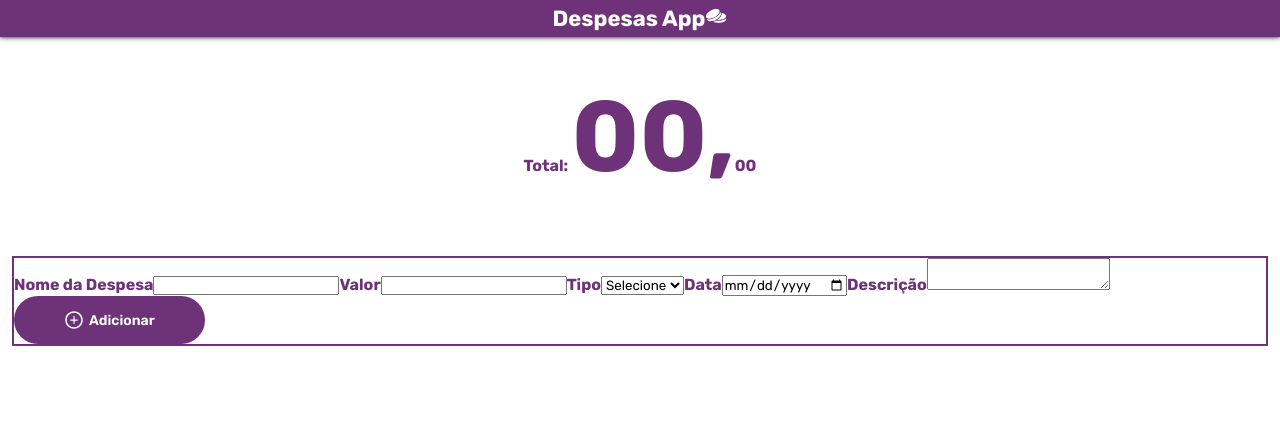
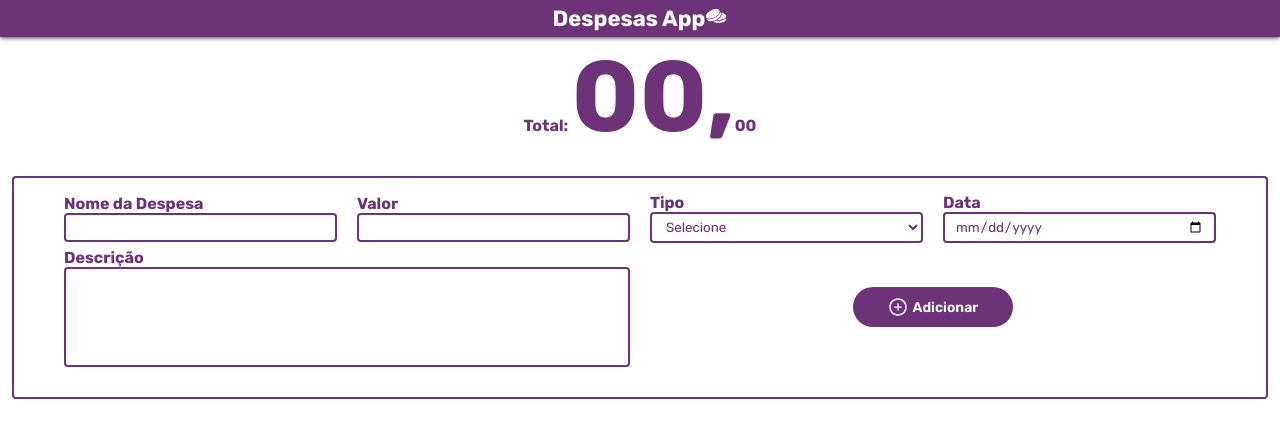
Before and after one commit to GabrielSilper/despesas-app, a React (Create React App) app: page /expenses in a window 1280 px wide. Shown: the top 438 px of the page. Built offline with nearby package versions, Linux system fonts and the light colour scheme.

Commit message:
Form do desktop ok

```diff
--- a/src/components/BtnAddExpense.jsx
+++ b/src/components/BtnAddExpense.jsx
@@ -4,8 +4,8 @@ import SButton from '../style/Button/SButton';
 
 function BtnAddExpense() {
   return (
-    <SButton>
-      <span><AiOutlinePlusCircle size={20}/></span>
+    <SButton type='button'>
+      <span><AiOutlinePlusCircle size={ 20 } /></span>
       <span>Adicionar</span>
     </SButton>
   );
--- a/src/components/DesktopExpenseForm.jsx
+++ b/src/components/DesktopExpenseForm.jsx
@@ -1,11 +1,11 @@
 import React from 'react';
+import WrapperButton from '../style/Button/WrapperButton';
 import SDForm from '../style/DesktopExpensesForm/SDForm';
 import BtnAddExpense from './BtnAddExpense';
 
 function DesktopExpenseForm() {
   return (
     <SDForm>
-      <div />
       <label htmlFor="">
         <span>Nome da Despesa</span>
         <input type="text" />
@@ -33,7 +33,9 @@ function DesktopExpenseForm() {
         <span>Descrição</span>
         <textarea />
       </label>
-      <BtnAddExpense />
+      <WrapperButton>
+        <BtnAddExpense />
+      </WrapperButton>
     </SDForm>
   );
 }
--- a/src/style/Button/SButton.jsx
+++ b/src/style/Button/SButton.jsx
@@ -1,4 +1,4 @@
-import styled from "styled-components";
+import styled from 'styled-components';
 
 const SButton = styled.button`
   display: flex;
@@ -6,8 +6,8 @@ const SButton = styled.button`
 
   gap: 5px;
 
-  background-color: ${({theme}) => theme.colors.primary};
-  color: ${({theme}) => theme.colors.secondary};
+  background-color: ${({ theme }) => theme.colors.primary};
+  color: ${({ theme }) => theme.colors.secondary};
 
   font-weight: 600;
   font-size: 14px;
@@ -17,7 +17,12 @@ const SButton = styled.button`
   padding: 10px 50px;
 
   & span:nth-child(1) {
-    padding-top: 4.2px;
+    padding-top: 4px;
+  }
+
+  @media screen and (min-width: ${({ theme }) => theme.width.small}) {
+    padding: 8px 35px;
+    height: 40px;
   }
 `;
 
--- a/src/style/Button/WrapperButton.jsx
+++ b/src/style/Button/WrapperButton.jsx
@@ -1,9 +1,10 @@
-import styled from "styled-components";
+import styled from 'styled-components';
 
 const WrapperButton = styled.div`
   padding: 20px 0px;
   display: flex;
   justify-content: center;
+  align-items: center;
 `;
 
 export default WrapperButton;
--- a/src/style/DesktopExpensesForm/SDForm.jsx
+++ b/src/style/DesktopExpensesForm/SDForm.jsx
@@ -3,6 +3,44 @@ import styled from 'styled-components';
 const SDForm = styled.form`
   margin: 20px 12px;
   border: 2px solid;
+  border-radius: 4px;
+  padding: 10px 50px;
+  padding-bottom: 30px;
+
+  display: grid;
+  grid-template-columns: 1fr 1fr 1fr 1fr;
+  grid-template-rows: 1fr 2fr;
+  gap: 0px 20px;
+
+  & label {
+    display: flex;
+    flex-direction: column;
+    justify-content: center;
+  }
+
+  & label:nth-child(5) {
+    grid-column-start: 1;
+    grid-column-end: 3;
+  }
+
+  & div {
+    grid-column-start: 3;
+    grid-column-end: 5;
+  }
+
+  & input, select, textarea {
+    border: 2px solid ${({ theme }) => theme.colors.primary};
+    outline: none;
+    border-radius: 4px;
+    background-color: ${({ theme }) => theme.colors.background};
+    color: ${({ theme }) => theme.colors.primary};
+    padding: 5px 10px;
+  }
+
+  & textarea {
+    resize: none;
+    height: 100px;
+  }
 `;
 
 export default SDForm;
--- a/src/style/Total/WrapperTotal.jsx
+++ b/src/style/Total/WrapperTotal.jsx
@@ -4,6 +4,9 @@ const WrapperTotal = styled.div`
   display: flex;
   justify-content: center;
   padding: 40px 0px;
+  @media screen and (min-width: ${({ theme }) => theme.width.small}) {
+    padding: 0;
+  }
 `;
 
 export default WrapperTotal;
--- a/src/style/theme.js
+++ b/src/style/theme.js
@@ -7,7 +7,7 @@ const theme = {
     disabled2: '#BCBCBC',
   },
   width: {
-    small: '768px',
+    small: '720px',
   },
 };
 
```
